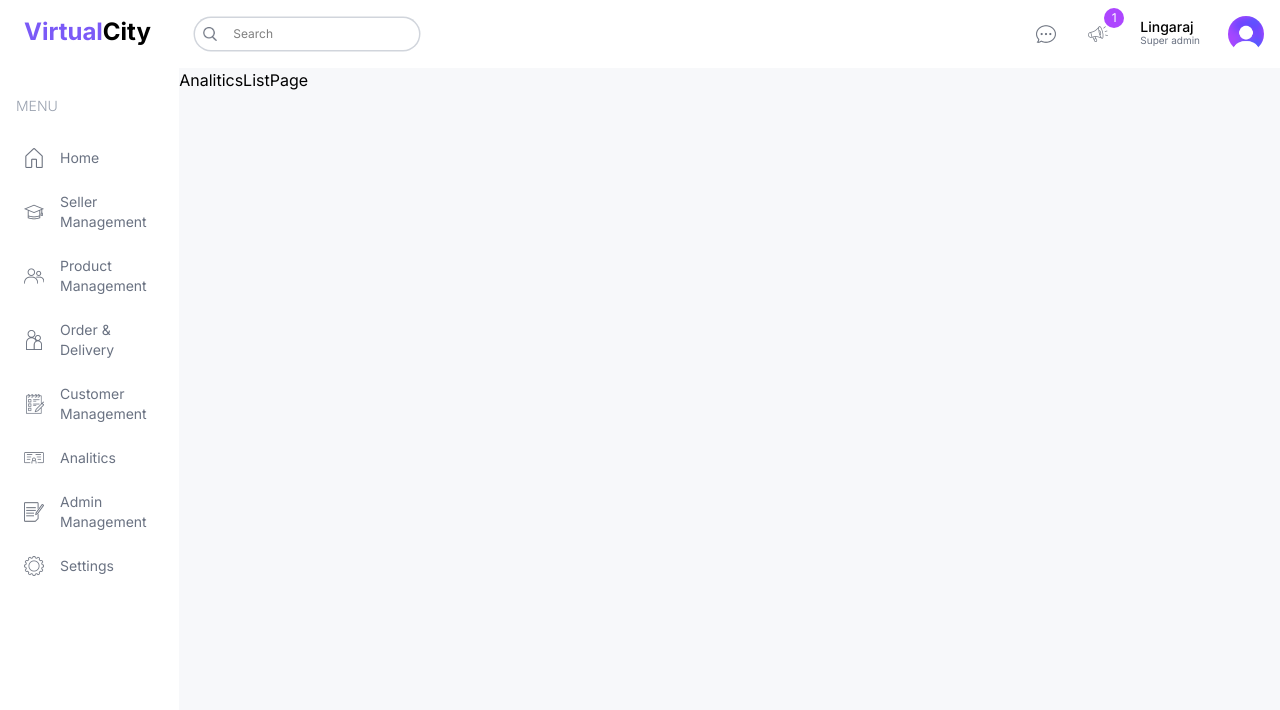
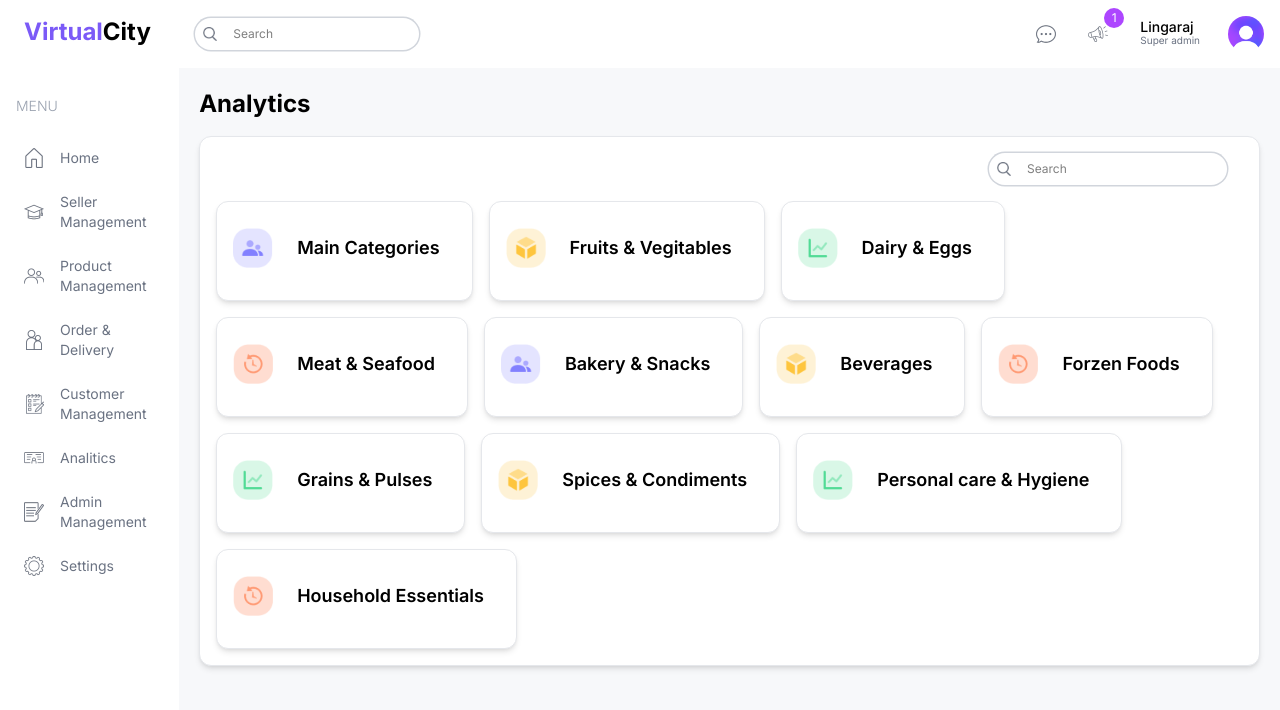
Before and after one commit to Zynovatex/shopping-application-web-admin, a Next.js app in the folder admin/: page /list/analitics in a window 1280 px wide. Shown: the top 710 px of the page. Built offline with nearby package versions, Linux system fonts and the light colour scheme.

Commit message:
analitics page

```diff
--- /dev/null
+++ b/admin/app/(dashboard)/list/analitics/category/[slug]/page.tsx
@@ -0,0 +1,9 @@
+const CategoryPage = () => {
+  return (
+    <div className="p-8">
+      <h1 className="text-2xl font-bold">Edit here</h1>
+    </div>
+  );
+};
+
+export default CategoryPage;
--- a/admin/app/(dashboard)/list/analitics/page.tsx
+++ b/admin/app/(dashboard)/list/analitics/page.tsx
@@ -1,7 +1,86 @@
+"use client";
+
+import Image from "next/image";
+import TableSearch from "@/components/ui/TableSearch";
+import CategoryCard from "@/components/ui/CategoryCard";
+import { useRouter } from "next/navigation"; // ✅ Import router for navigation
+
 const AnaliticsListPage = () => {
+  const router = useRouter(); // ✅ Initialize router
+
+  // ✅ Handle clicking a category
+  const handleCategoryClick = (category: string) => {
+    // Navigate to a page (replace spaces with hyphens and make it lowercase)
+    router.push(`/analitics/category/${category.toLowerCase().replace(/\s+/g, "-")}`);
+  };
+
   return (
-    <div className=''>AnaliticsListPage</div>
-  )
-}
+    <div className="p-5">
+      {/* Page Title */}
+      <h1 className="text-2xl font-bold mb-4">Analytics</h1>
 
-export default AnaliticsListPage
+      {/* Container */}
+      <div className="bg-white p-4 rounded-xl border border-gray-200 shadow-md hover:shadow-lg">
+
+        {/* Top Section: Search + Filter + Sort */}
+        <div className="flex items-center justify-end pb-4">
+          <div className="flex flex-col md:flex-row items-center gap-4 w-full md:w-auto">
+            <TableSearch />
+            <div className="flex items-center gap-4 self-end">
+              {/* Filter Button */}
+              <button className="hidden w-8 h-8 flex items-center justify-center rounded-full bg-[#5A31F5]">
+                <Image src="/filter.png" alt="Filter" width={14} height={14} />
+              </button>
+
+              {/* Sort Button */}
+              <button className="hidden w-8 h-8 flex items-center justify-center rounded-full bg-[#5A31F5]">
+                <Image src="/sort.png" alt="Sort" width={14} height={14} />
+              </button>
+            </div>
+          </div>
+        </div>
+
+        {/* Analytics Category Cards */}
+        <div className="flex gap-4 flex-wrap w-full">
+          {/* ✅ Call handleCategoryClick() on click */}
+          <div onClick={() => handleCategoryClick("Main Categories")}>
+            <CategoryCard iconUrl="/statcart-icon-1.png" category="Main Categories" />
+          </div>
+          <div onClick={() => handleCategoryClick("Fruits & Vegitables")}>
+            <CategoryCard iconUrl="/statcart-icon-2.png" category="Fruits & Vegitables" />
+          </div>
+          <div onClick={() => handleCategoryClick("Dairy & Eggs")}>
+            <CategoryCard iconUrl="/statcart-icon-3.png" category="Dairy & Eggs" />
+          </div>
+          <div onClick={() => handleCategoryClick("Meat & Seafood")}>
+            <CategoryCard iconUrl="/statcart-icon-4.png" category="Meat & Seafood" />
+          </div>
+          <div onClick={() => handleCategoryClick("Bakery & Snacks")}>
+            <CategoryCard iconUrl="/statcart-icon-1.png" category="Bakery & Snacks" />
+          </div>
+          <div onClick={() => handleCategoryClick("Beverages")}>
+            <CategoryCard iconUrl="/statcart-icon-2.png" category="Beverages" />
+          </div>
+          <div onClick={() => handleCategoryClick("Forzen Foods")}>
+            <CategoryCard iconUrl="/statcart-icon-4.png" category="Forzen Foods" />
+          </div>
+          <div onClick={() => handleCategoryClick("Grains & Pulses")}>
+            <CategoryCard iconUrl="/statcart-icon-3.png" category="Grains & Pulses" />
+          </div>
+          <div onClick={() => handleCategoryClick("Spices & Condiments")}>
+            <CategoryCard iconUrl="/statcart-icon-2.png" category="Spices & Condiments" />
+          </div>
+          <div onClick={() => handleCategoryClick("Personal care & Hygiene")}>
+            <CategoryCard iconUrl="/statcart-icon-3.png" category="Personal care & Hygiene" />
+          </div>
+          <div onClick={() => handleCategoryClick("Household Essentials")}>
+            <CategoryCard iconUrl="/statcart-icon-4.png" category="Household Essentials" />
+          </div>
+        </div>
+
+      </div>
+    </div>
+  );
+};
+
+export default AnaliticsListPage;
--- /dev/null
+++ b/admin/components/ui/CategoryCard.tsx
@@ -0,0 +1,19 @@
+import Image from "next/image";
+
+interface CategoryCardProps {
+  iconUrl: string;
+  category: string;
+}
+
+const CategoryCard: React.FC<CategoryCardProps> = ({ iconUrl, category }) => {
+  return (
+    <div className="p-4 rounded-xl border border-gray-200 shadow-md hover:shadow-lg bg-white w-full min-h-[100px]">
+      <div className="flex items-center gap-2">
+        <Image src={iconUrl} alt="icon" width={40} height={40} className="rounded-md" />
+        <h3 className="text-lg font-semibold p-4">{category}</h3>
+      </div>
+    </div>
+  );
+};
+
+export default CategoryCard;
```
